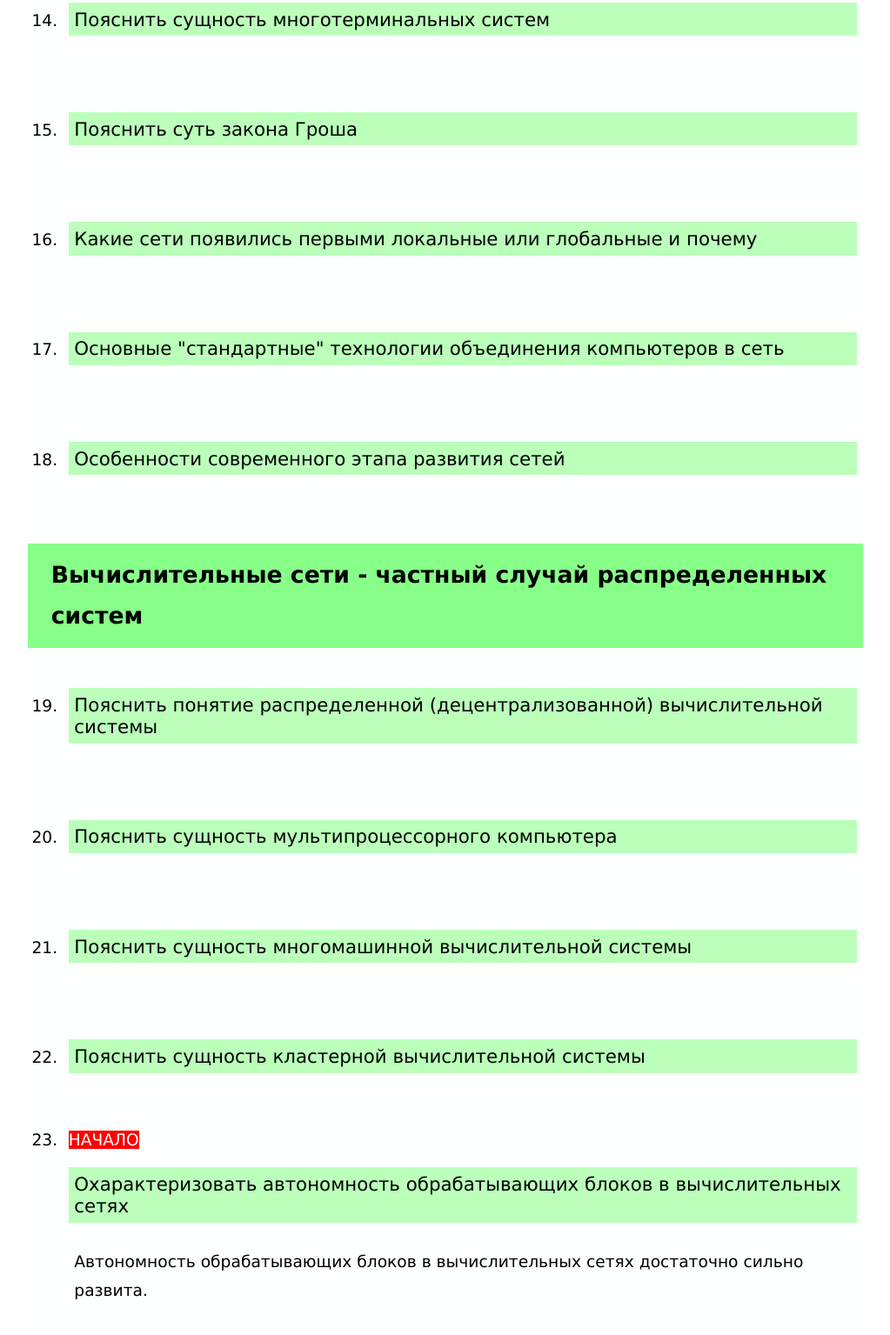
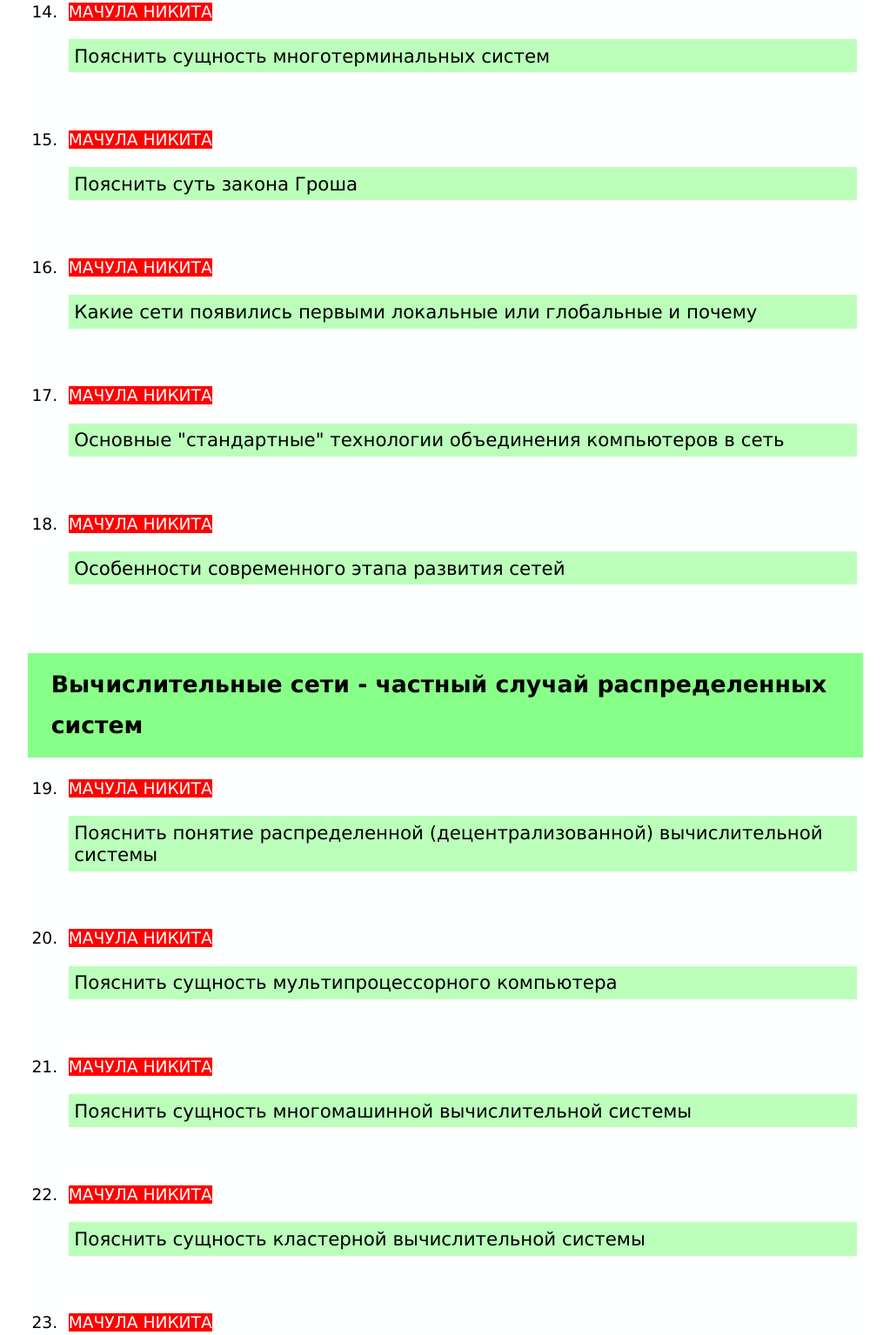
Before and after one commit to machulan/telematics-exam-answers, a plain HTML site: page index.html in a window 1280 px wide. Shown: the part 1908-3443 px from the top of the page at 87% size, without its empty margins (128-1151 px from the left). Drawn offline with Linux system fonts and the light colour scheme.

Commit message:
Interval was changed

```diff
--- a/css/style.css
+++ b/css/style.css
@@ -50,12 +50,18 @@ body>div {
     /*font-size: 16pt;*/
 }
 
+
 /*span + p {
     display: inline;
 }*/
 
 span {
     display: inline;
+}
+
+.label {
+    background: red;
+    color: white;
 }
 
 .todo {
--- a/index.html
+++ b/index.html
@@ -74,31 +74,37 @@
             </li>
 
             <li class="item">
+                <span class="label">МАЧУЛА НИКИТА</span>
                 <p class="item-question">На чем основывались сети ракетной обработки данных</p>
                 <p class="item-answer"></p>
             </li>
 
             <li class="item">
+                <span class="label">МАЧУЛА НИКИТА</span>
                 <p class="item-question">Пояснить сущность многотерминальных систем</p>
                 <p class="item-answer"></p>
             </li>
 
             <li class="item">
+                <span class="label">МАЧУЛА НИКИТА</span>
                 <p class="item-question">Пояснить суть закона Гроша</p>
                 <p class="item-answer"></p>
             </li>
 
             <li class="item">
+                <span class="label">МАЧУЛА НИКИТА</span>
                 <p class="item-question">Какие сети появились первыми локальные или глобальные и почему</p>
                 <p class="item-answer"></p>
             </li>
 
             <li class="item">
+                <span class="label">МАЧУЛА НИКИТА</span>
                 <p class="item-question">Основные "стандартные" технологии объединения компьютеров в сеть</p>
                 <p class="item-answer"></p>
             </li>
 
             <li class="item">
+                <span class="label">МАЧУЛА НИКИТА</span>
                 <p class="item-question">Особенности современного этапа развития сетей</p>
                 <p class="item-answer"></p>
             </li>
@@ -110,27 +116,33 @@
         <div class="part-name">Вычислительные сети - частный случай распределенных систем</div>
         <ol start=19>
             <li class="item">
+                <span class="label">МАЧУЛА НИКИТА</span>
                 <p class="item-question">Пояснить понятие распределенной (децентрализованной) вычислительной системы</p>
                 <p class="item-answer"></p>
             </li>
             <li class="item">
+                <span class="label">МАЧУЛА НИКИТА</span>
                 <p class="item-question">Пояснить сущность мультипроцессорного компьютера</p>
                 <p class="item-answer"></p>
             </li>
             <li class="item">
+                <span class="label">МАЧУЛА НИКИТА</span>
                 <p class="item-question">Пояснить сущность многомашинной вычислительной системы</p>
                 <p class="item-answer"></p>
             </li>
             <li class="item">
+                <span class="label">МАЧУЛА НИКИТА</span>
                 <p class="item-question">Пояснить сущность кластерной вычислительной системы</p>
                 <p class="item-answer"></p>
             </li>
             <li class="item">
-                <span style="background:red; color:white;">НАЧАЛО</span>
+                <!--<span class="edge">НАЧАЛО</span>-->
+                <span class="label">МАЧУЛА НИКИТА</span>
                 <p class="item-question">Охарактеризовать автономность обрабатывающих блоков в вычислительных сетях</p>
                 <p class="item-answer">Автономность обрабатывающих блоков в вычислительных сетях достаточно сильно развита.</p>
             </li>
             <li class="item">
+                <span class="label">МАЧУЛА НИКИТА</span>
                 <p class="item-question">Понятие сервера (server) и клиента (client) в вычислительных сетях</p>
                 <p class="item-answer">Клиенты - машины в сети, выполняющие клиентские программы. Сервер - машины в сети, выполняющие
                     программы-серверы. Одна программа-сервер может выполнять запросы от множества программ-клиентов.</p>
@@ -218,7 +230,7 @@
                 <p class="item-answer"></p>
             </li>
             <li class="item">
-                <span style="background:red; color:white;">КОНЕЦ</span>
+                <!--<span class="edge">КОНЕЦ</span>-->
                 <p class="item-question">Что включает надежность и безопасность сети</p>
                 <p class="item-answer"></p>
             </li>
```
